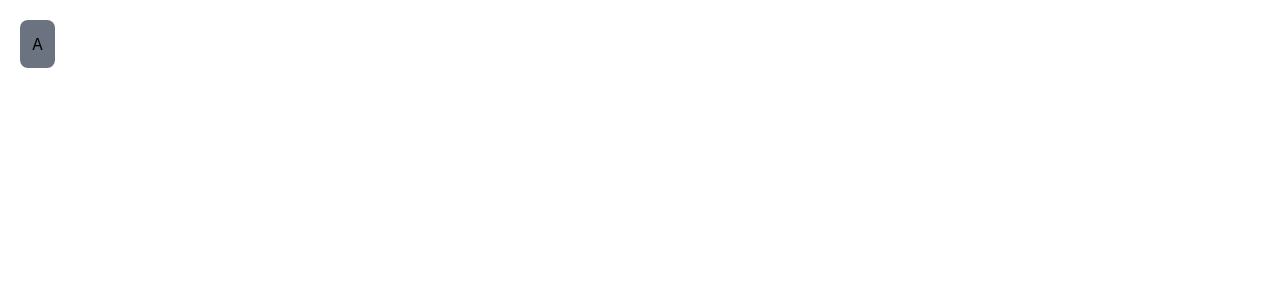
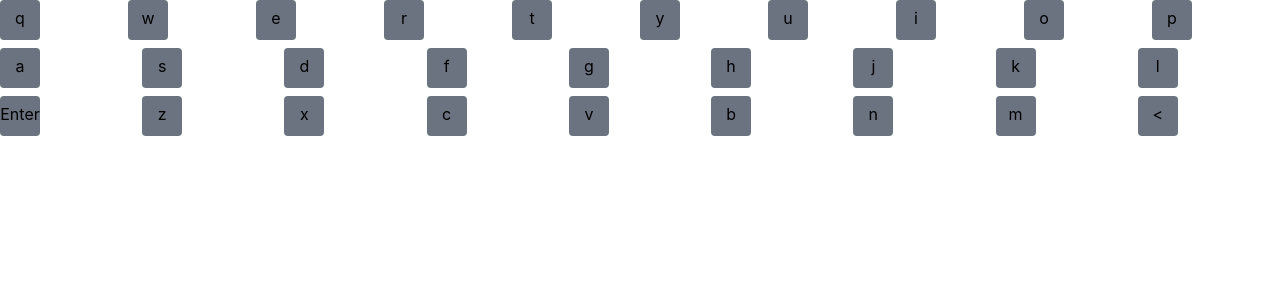
Before and after one commit to H-Lapa/wordle-clone, a Next.js app: page / in a window 1280 px wide. Shown: the top 300 px of the page. Built offline with nearby package versions, Linux system fonts and the light colour scheme.

Commit message:
keyboard layout complete

```diff
--- /dev/null
+++ b/components/Key.js
@@ -0,0 +1,13 @@
+const Key = ({letter}) => {
+    return (
+        <div className="flex-1 -mx-1 justify-center">
+            <div className=" w-12 px-1 mb-2">
+                <p className="block w-full h-10 rounded bg-gray-500 text-center pt-1.5">{letter}</p>
+            </div>
+        </div>
+
+    )
+
+}
+
+export default Key;
--- a/components/Keyboard.js
+++ b/components/Keyboard.js
@@ -1,14 +1,46 @@
+import Key from './Key'
 
 const Keyboard = () => {
+    const firstRow = ['q','w','e','r','t','y','u','i','o','p'];
+    const secondRow = ['a','s','d','f','g','h','j','k','l'];
+    const thirdRow = ['z','x','c','v','b','n','m'];
 
     return (
         //keyboard
-        <div className="max-w-full">
-            {/* letter */}
-            <div className="rounded-lg bg-gray-500 p-3 w-fit m-5">
-                <p className="">A</p>
+
+        //firstRow
+        <>
+            {/* keyboard */}
+            {/* firstRow */}
+            <div className="max-w-full flex flex-row">
+                {/* letter */}
+                {firstRow.map((symbol) => {
+                    return <Key letter={symbol} />;
+                })}
             </div>
-        </div>
+
+            {/* second row */}
+            <div className="max-w-full flex flex-row">
+                {/* letter */}
+                {secondRow.map((symbol) => {
+                    return <Key letter={symbol} />;
+                })}
+            </div>
+
+            {/* third row */}
+
+            <div className="max-w-full flex flex-row">
+                <Key letter={"Enter"}></Key>
+                {/* letter */}
+                {thirdRow.map((symbol) => {
+                    return <Key letter={symbol} />;
+                })}
+
+                <Key letter={"<"}></Key>
+            </div>
+
+        </>
+
     )
 }
 
```
